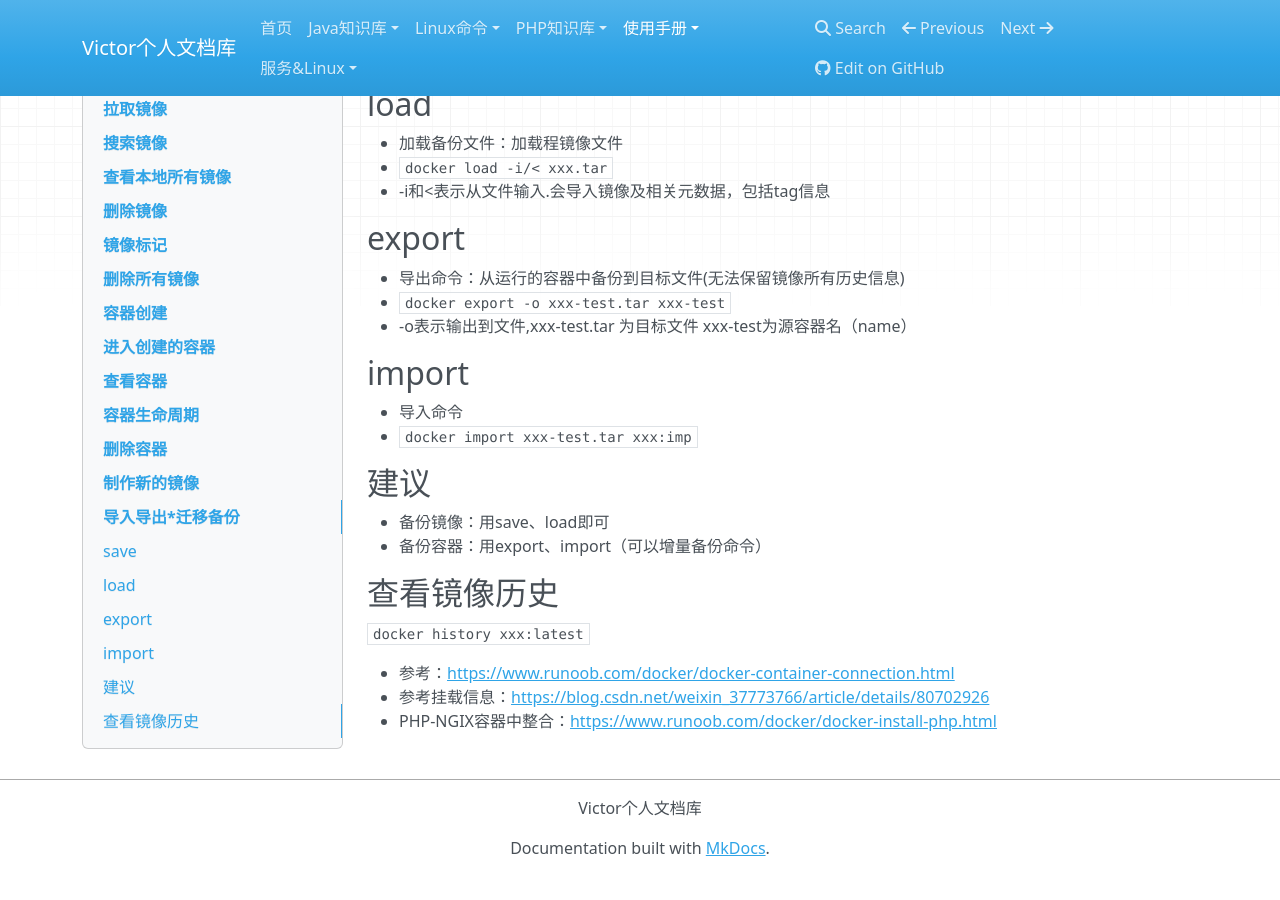
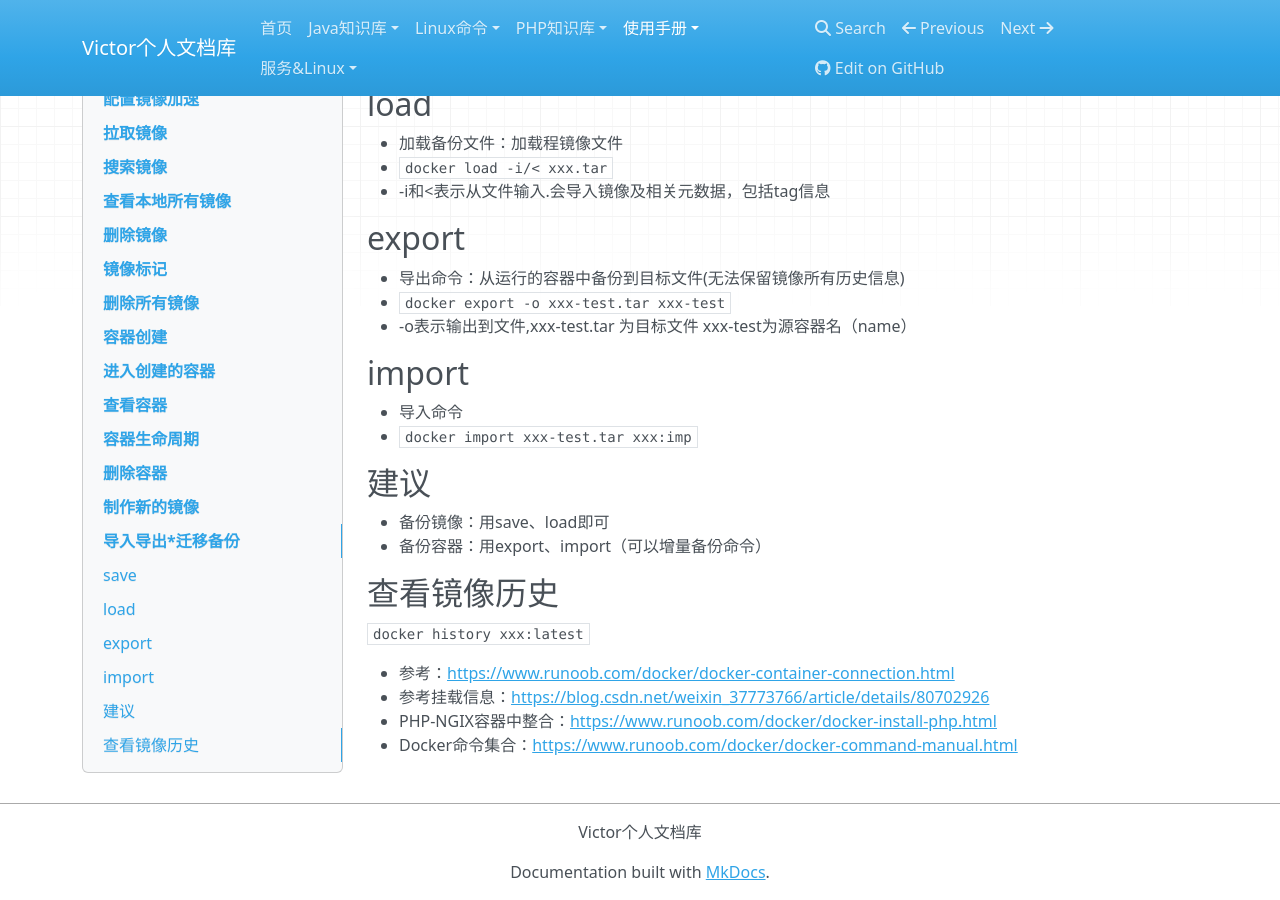
Before and after one commit to victor24680/victorDocs, an MkDocs documentation site: the page built from docs/使用手册/docker使用手册.md, in a window 1280 px wide and 900 px high, scrolled down 2787 px. Built offline with MkDocs 1.6.1, drawn with Linux system fonts in a browser that asks for light colours; nearby versions of some CDN libraries; before the commit the page ends 3663 px from its top, so only the background shows below that.

Commit message:
命令集合

```diff
--- a/docs/使用手册/docker使用手册.md
+++ b/docs/使用手册/docker使用手册.md
@@ -109,3 +109,4 @@ how2j/tmall:now 目的容器名
 - 参考：[https://www.runoob.com/docker/docker-container-connection.html](https://www.runoob.com/docker/docker-container-connection.html)
 - 参考挂载信息：[https://blog.csdn.net/weixin_37773766/article/details/80702926](https://blog.csdn.net/weixin_37773766/article/details/80702926)
 - PHP-NGIX容器中整合：[https://www.runoob.com/docker/docker-install-php.html](https://www.runoob.com/docker/docker-install-php.html)
+- Docker命令集合：[https://www.runoob.com/docker/docker-command-manual.html](https://www.runoob.com/docker/docker-command-manual.html)
```
